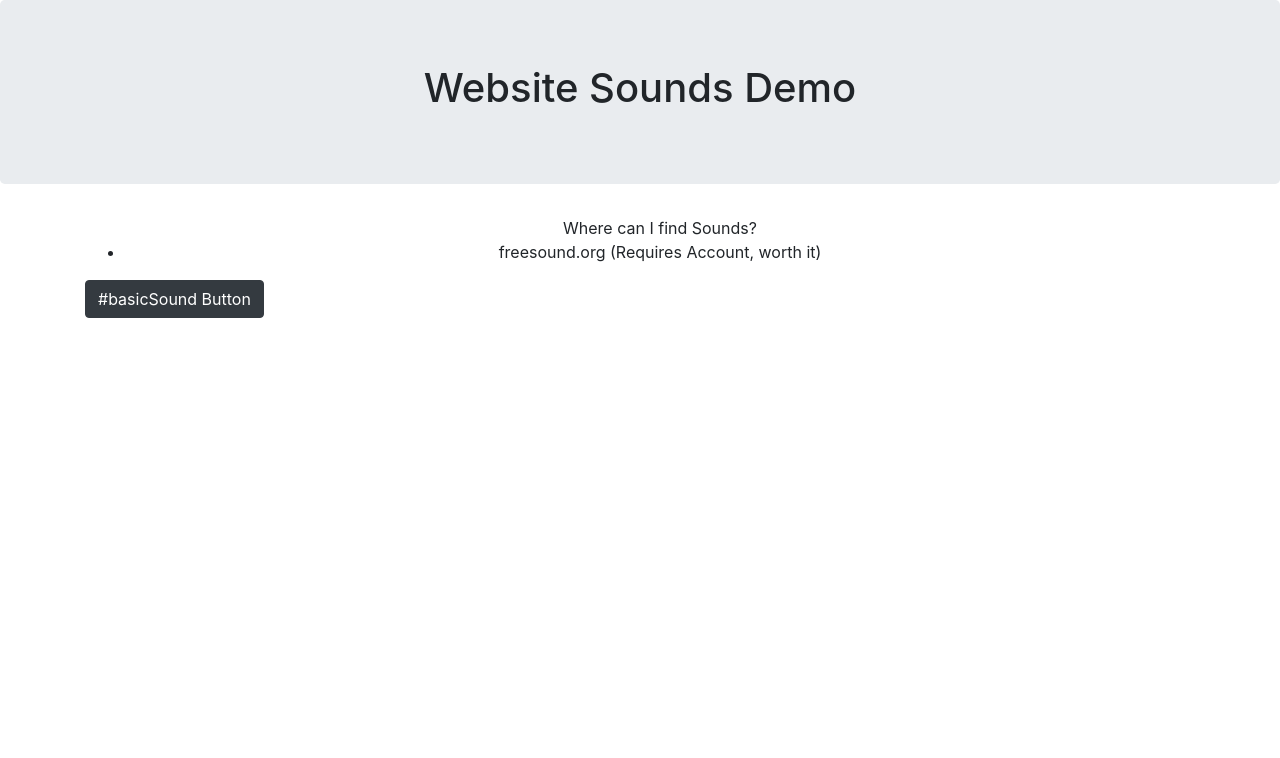
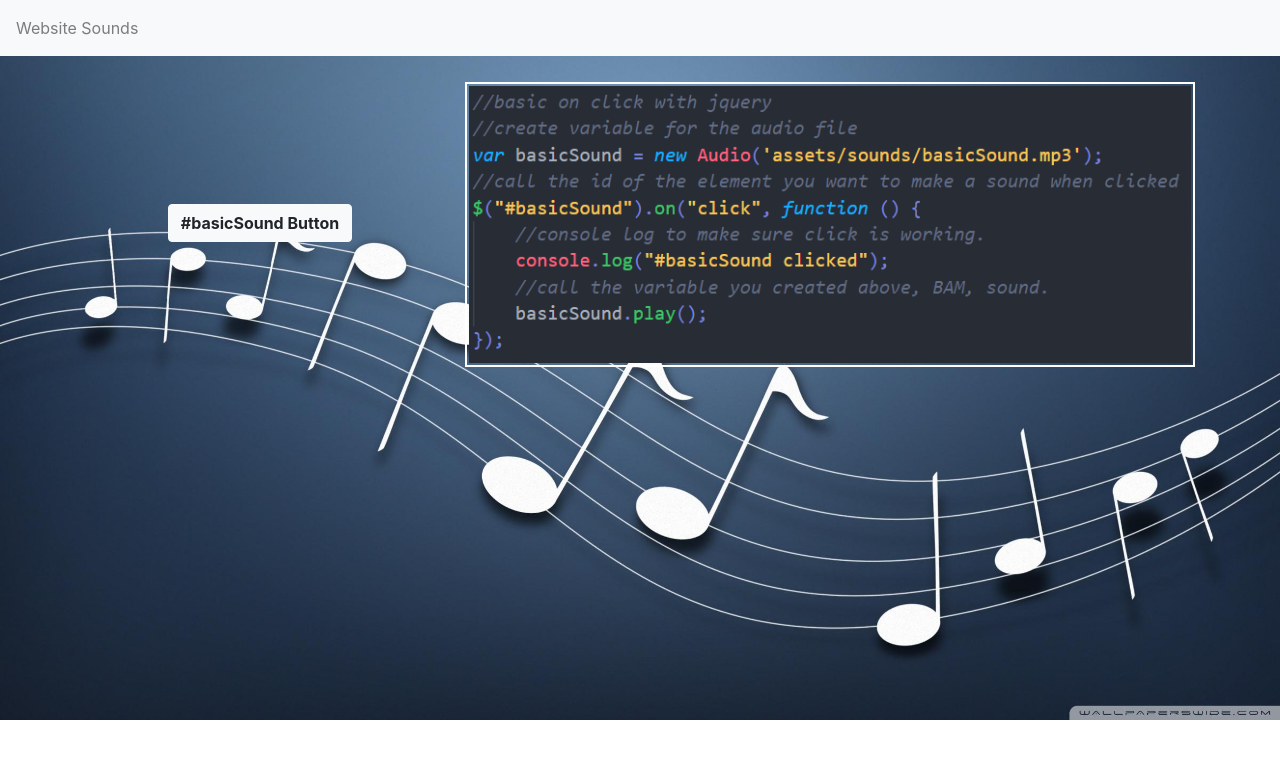
Before and after one commit to b-withers/sound-demo, a plain HTML site: page index.html in a window 1280 px wide. Drawn offline with nearby package versions, Linux system fonts and the light colour scheme.

Commit message:
updated styling and buttons

```diff
--- a/assets/css/style.css
+++ b/assets/css/style.css
@@ -0,0 +1,19 @@
+body{
+    background-image: url("../images/bg1.jpg");
+    background-size: cover;
+    background-repeat: no-repeat;
+}
+
+.navbar{
+    margin-bottom: 2%;
+}
+
+#basicSound{
+    margin-top: 35%;
+    font-weight: bold;
+}
+
+img {
+    padding:2px;
+    border:2px solid #ffffff;
+ }
--- a/index.html
+++ b/index.html
@@ -12,26 +12,36 @@
 <link rel="stylesheet" type="text/css" href="assets/css/style.css">
 </head>
 <body>
-<div class="jumbotron">
-    <h1 class="text-center">Website Sounds Demo</h1>
-</div>
+
+        <nav class="navbar navbar-light bg-light">
+                <span class="navbar-text">
+                  Website Sounds
+                </span>
+              </nav>
 
 <div class="container">
+        <div class="row">
 
-
-    <div class="text-center">
-
+    <!-- <div class="text-center col-lg-12">
         <ul>Where can I find Sounds?
             <li>freesound.org (Requires Account, worth it)</li>
         </ul>
+    </div> -->
+
+    <div class="col-12 col-md-4 text-center">
+        <button type="button" class="btn btn-light" value="submit" id="basicSound">#basicSound Button</button>
+    </div>
+
+    <div class="col-6 col-md-8">
+        <img class="img-fluid" src="assets/images/basicSound.PNG">
+    </div>
+
+
+
+
+
 
     </div>
-
-<div>
-<button type="button" class="btn btn-dark" value="submit" id="basicSound">#basicSound Button</button>
-</div>
-
-
 </div>
 
 
```
Also changed, not shown: assets/images/basicSound.PNG (added), assets/images/bg.jpg (added), assets/images/bg.png (added), assets/images/bg1.jpg (added).
